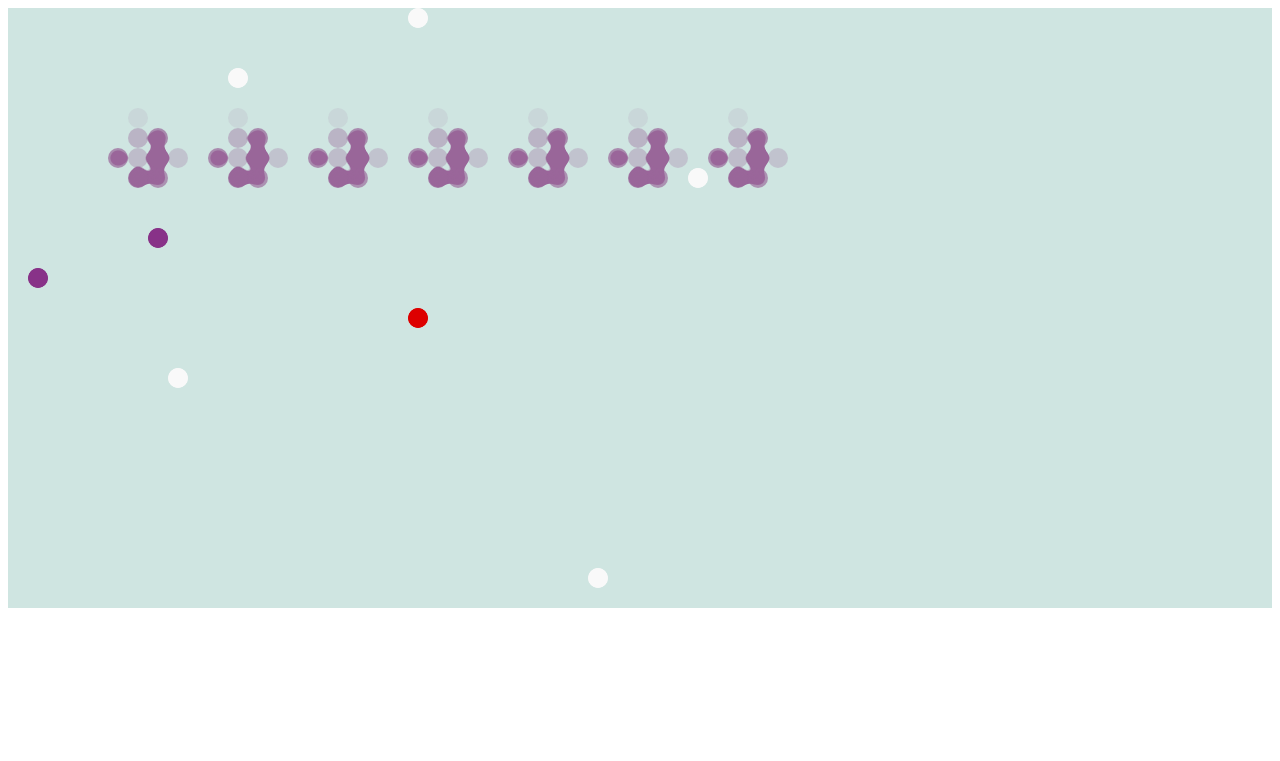
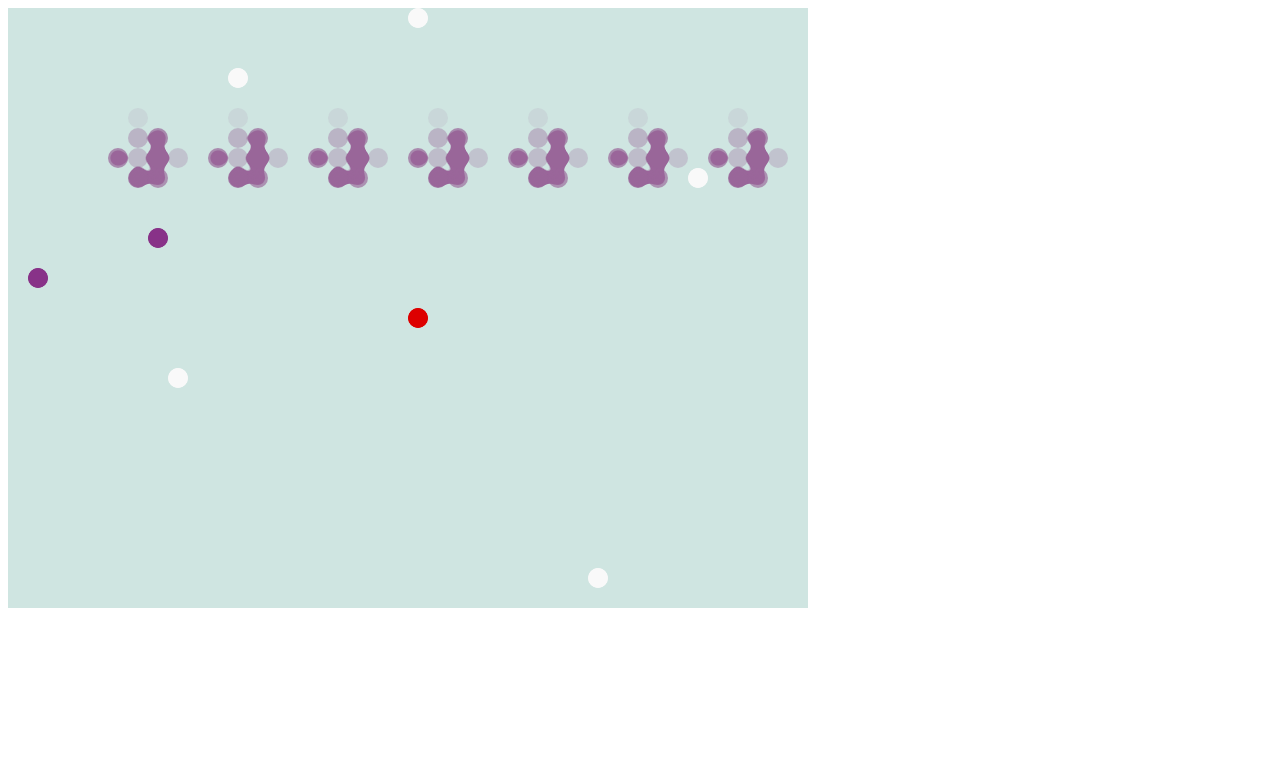
Before and after one commit to Paul-Hebert/life, a plain HTML site: page index.html in a window 1280 px wide. Drawn offline with Linux system fonts and the light colour scheme.

Commit message:
Fix grid wrapper width

```diff
--- a/assets/css/_grid.scss
+++ b/assets/css/_grid.scss
@@ -39,6 +39,10 @@
 .grid *{
     line-height: 0;
     font-size:0;
+}
+
+.gridWrapper{
+    display:inline-block;
 }
 
 /*************************************************************************/
```
Also changed, not shown: assets/css/_grid.css, assets/css/_grid.min.css, assets/css/styles.css, assets/css/styles.min.css.
